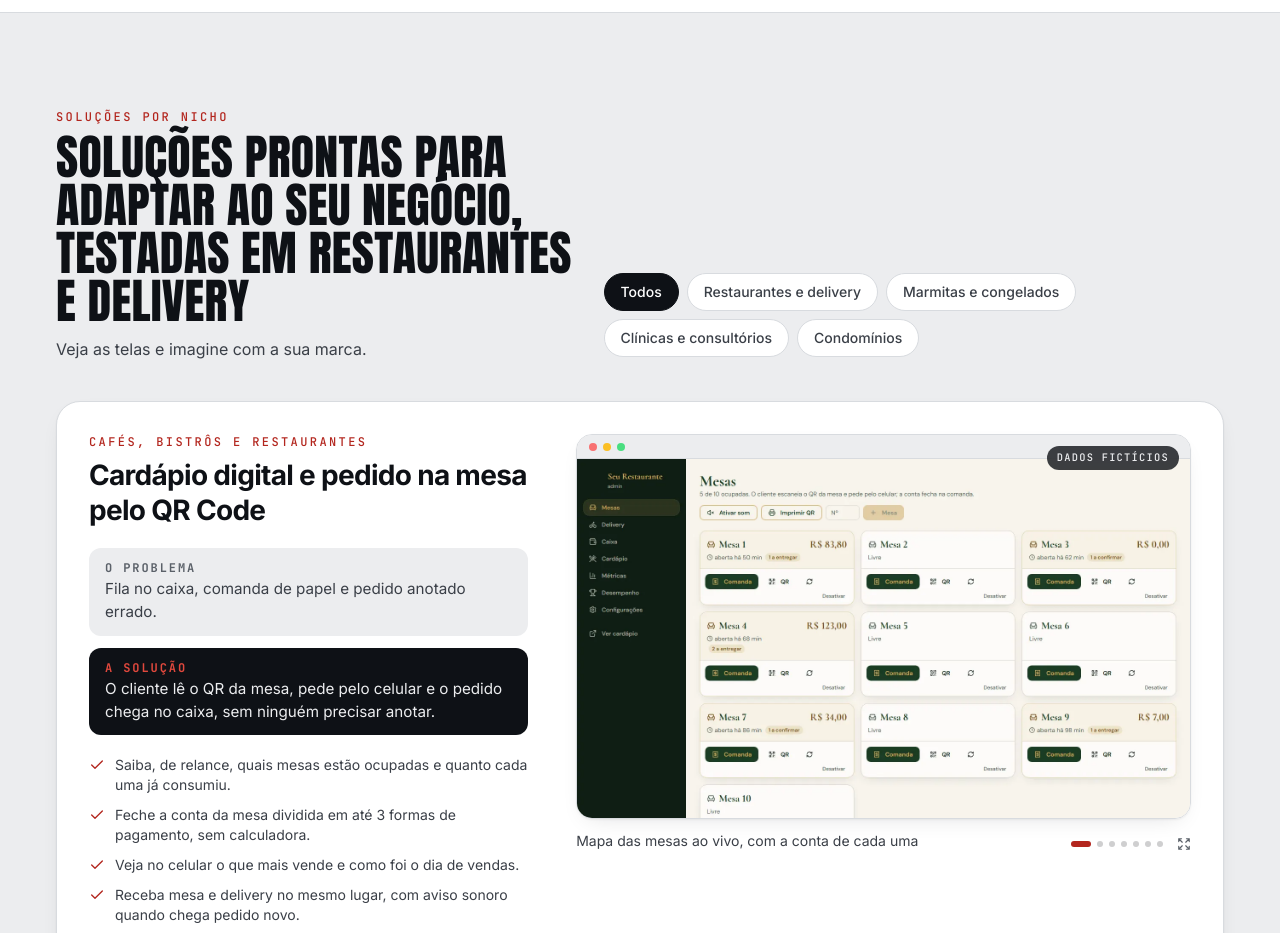
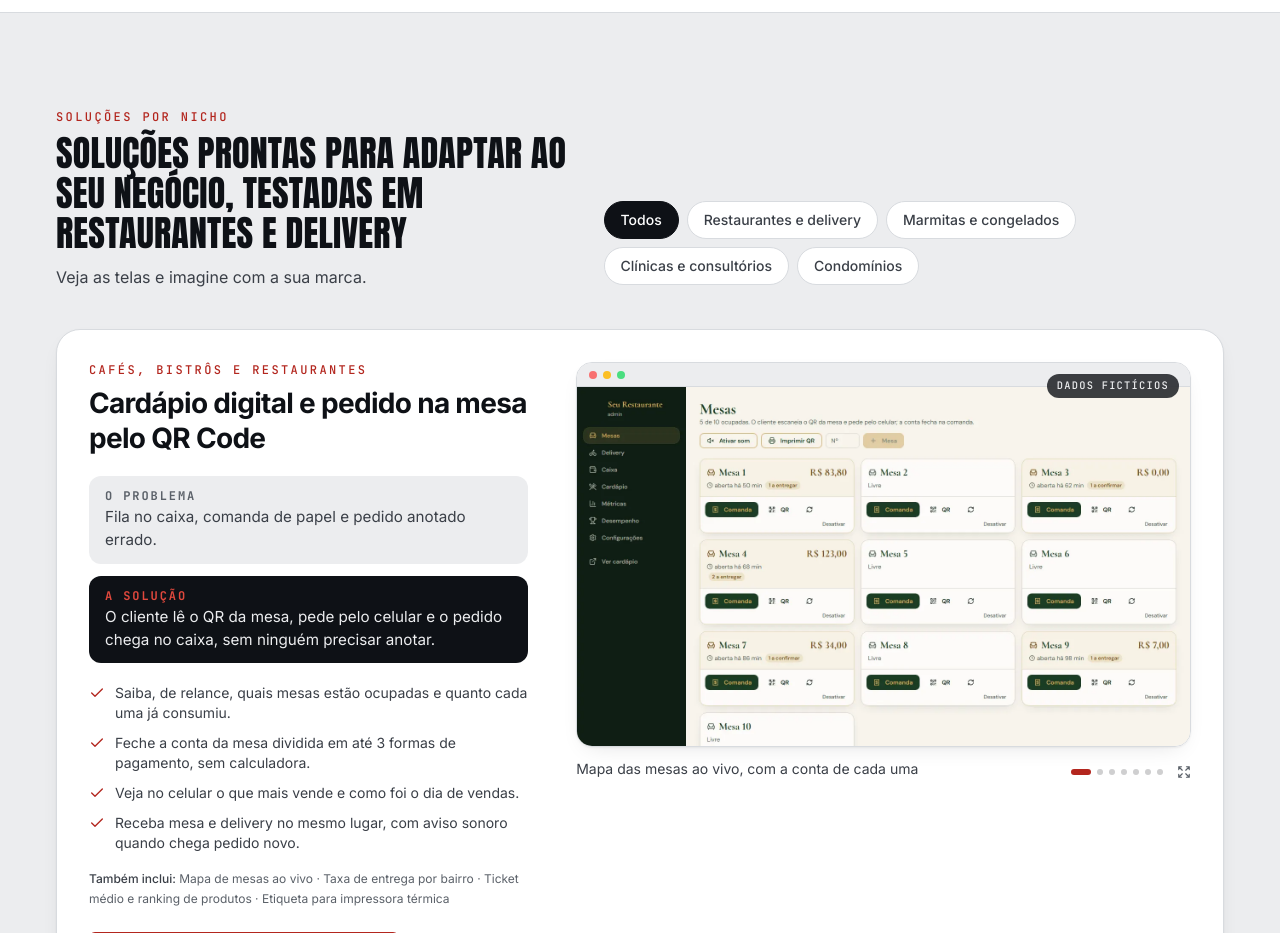
Before and after one commit to FabioNilo/pilum, a React (Vite) app: page / in a window 1280 px wide. Shown: the part 1220-2153 px from the top of the page. Built offline with nearby package versions, Linux system fonts and the light colour scheme.

Commit message:
style: título da seção de soluções em tamanho menor
Co-Authored-By: Claude Sonnet 5.5 <noreply@anthropic.com>

```diff
--- a/src/App.tsx
+++ b/src/App.tsx
@@ -31,7 +31,7 @@ export default function App() {
             <div className="flex flex-col gap-6 lg:flex-row lg:items-end lg:justify-between">
               <div>
                 <p className="eyebrow">Soluções por nicho</p>
-                <h2 className="mt-2 max-w-2xl text-3xl uppercase sm:text-5xl">
+                <h2 className="mt-2 max-w-2xl text-3xl uppercase sm:text-4xl">
                   Soluções prontas para adaptar ao seu negócio, testadas em restaurantes e delivery
                 </h2>
                 <p className="mt-3 max-w-2xl text-ink-soft">
```
Also changed, not shown: 1 other file (tests, documents, lock files or other folders).
